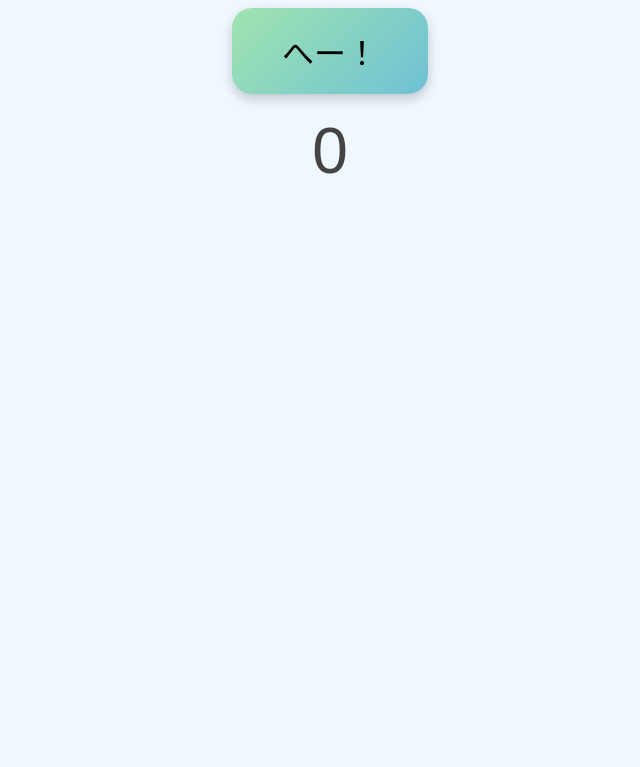
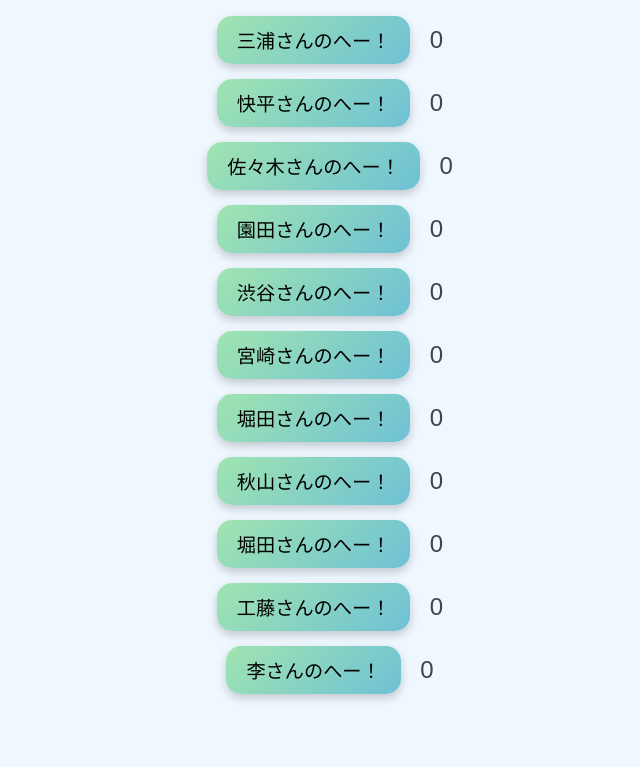
Before and after one commit to ino-code11/hee-counter, a plain HTML site: page index.html in a window 1280 px wide. Shown: the part 139-906 px from the top of the page, without its empty margins (310-950 px from the left). Before the commit the page ends 800 px from the top, so only its background shows below. Drawn offline with Linux system fonts and the light colour scheme; no server answers.

Commit message:
Update index.html

```diff
--- a/index.html
+++ b/index.html
@@ -8,46 +8,37 @@
     font-family: 'Arial', sans-serif;
     text-align: center;
     padding: 50px;
-    background: #f0f8ff; /* 柔らかい水色 */
+    background: #f0f8ff;
   }
+  h1 { color: #333; margin-bottom: 30px; }
 
-  h1 {
-    color: #333333;
-    text-shadow: 1px 1px 2px #aaaaaa;
+  .member {
+    margin: 15px 0;
   }
-
-  button {
-    font-size: 2rem;
-    padding: 20px 50px;
-    border-radius: 20px;
-    background: linear-gradient(135deg, #a0e4b0, #6ec1d6); /* 青緑系グラデ */
+  .member button {
+    font-size: 1.2rem;
+    padding: 10px 20px;
+    border-radius: 15px;
+    background: linear-gradient(135deg, #a0e4b0, #6ec1d6);
     border: none;
     cursor: pointer;
-    box-shadow: 0 5px 12px rgba(0,0,0,0.2);
-    transition: transform 0.1s ease, box-shadow 0.1s ease;
-  }
-
-  button:active {
-    transform: scale(0.95);
-    box-shadow: 0 3px 8px rgba(0,0,0,0.2);
-  }
-
-  #count {
-    font-size: 4rem;
-    margin-top: 20px;
-    color: #444444;
+    box-shadow: 0 4px 10px rgba(0,0,0,0.2);
     transition: transform 0.1s ease;
   }
-
-  #count.animate {
-    transform: scale(1.3);
+  .member button:active {
+    transform: scale(0.95);
+  }
+  .count {
+    font-size: 1.5rem;
+    margin-left: 15px;
+    color: #444;
   }
 </style>
 </head>
 <body>
-<h1>へー！カウンター</h1>
-<button id="btn">へー！</button>
-<div id="count">0</div>
+<h1>へー！カウンター（部員別）</h1>
+
+<div id="members"></div>
 
 <script type="module">
   import { initializeApp } from "https://www.gstatic.com/firebasejs/10.12.4/firebase-app.js";
@@ -67,41 +58,50 @@
   const app = initializeApp(firebaseConfig);
   const db = getFirestore(app);
 
-  const btn = document.getElementById("btn");
-  const countDisplay = document.getElementById("count");
-  const counterRef = doc(db, "counter", "hee");
+  // 部員リスト（好きな名前に置き換えてね）
+  const members = ["三浦さん","快平さん","佐々木さん","園田さん","渋谷さん","宮崎さん","堀田さん","秋山さん","堀田さん","工藤さん","李さん"];
 
-  // 「へー！」音（自分でアップした mp3 URL に置き換えてもOK）
-  const sound = new Audio("https://ino-code11.github.io/hee-counter/hee.mp3");
+  const container = document.getElementById("members");
+
+  members.forEach(name => {
+    // HTML生成
+    const div = document.createElement("div");
+    div.className = "member";
+    div.innerHTML = `
+      <button>${name}のへー！</button>
+      <span class="count" id="count-${name}">0</span>
+    `;
+    container.appendChild(div);
+
+    const btn = div.querySelector("button");
+    const countSpan = div.querySelector(".count");
+
+    const ref = doc(db, "counters", name);
 
     // 初期化
     const init = async () => {
-    const snap = await getDoc(counterRef);
+      const snap = await getDoc(ref);
       if (!snap.exists()) {
-      await setDoc(counterRef, { count: 0 });
+        await setDoc(ref, { count: 0 });
       }
     };
     init();
 
-  // ボタン押したらカウント + 音再生 + アニメーション
+    // ボタンクリック
     btn.addEventListener("click", async () => {
-    const snap = await getDoc(counterRef);
+      const snap = await getDoc(ref);
       if (snap.exists()) {
         const current = snap.data().count || 0;
-      await updateDoc(counterRef, { count: current + 1 });
-
-      sound.currentTime = 0;
-      sound.play();
+        await updateDoc(ref, { count: current + 1 });
       }
     });
 
-  // リアルタイムで表示更新 + アニメーション
-  onSnapshot(counterRef, (docSnap) => {
+    // リアルタイム反映
+    onSnapshot(ref, (docSnap) => {
       if (docSnap.exists()) {
-      countDisplay.textContent = docSnap.data().count;
-      countDisplay.classList.add("animate");
-      setTimeout(() => countDisplay.classList.remove("animate"), 100);
+        countSpan.textContent = docSnap.data().count;
       }
+    });
   });
 </script>
 </body>
```
Lines whose indentation alone changed are shown as unchanged.
